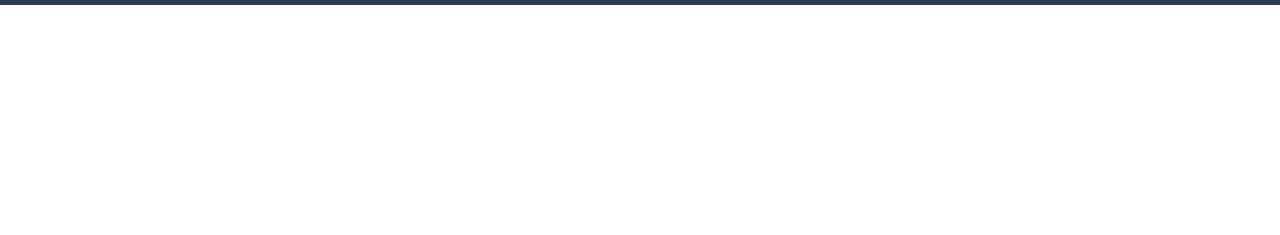
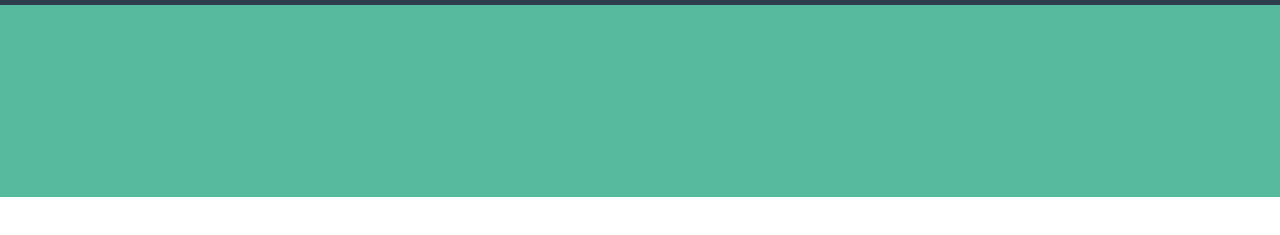
Before and after one commit to filippo1996/html-css-bootstrap-freelancer, a plain HTML site: page index.html in a window 1280 px wide. Shown: the part 51-286 px from the top of the page. Drawn offline with nearby package versions, Linux system fonts and the light colour scheme.

Commit message:
add section jumbotron

```diff
--- a/css/style.css
+++ b/css/style.css
@@ -2,3 +2,8 @@
 .bg_blue{
     background: rgb(47,62,78);
 }
+
+/* jumbotron */
+.jumbotron{
+    background: rgb(87,185,157);
+}
--- a/index.html
+++ b/index.html
@@ -38,7 +38,19 @@
     <!-- end intestazione pagina -->
 
     <!-- corpo della pagina -->
-    <main></main>
+    <main>
+        <!-- section jumbotron-->
+        <section class="jumbotron">
+            <div class="py-5 text-center container">
+                <div class="row py-lg-5">
+                    <div class="col-lg-6 col-md-8 mx-auto">
+
+                    </div>
+                </div>
+            </div>
+        </section>
+        <!-- end section jumbotron-->
+    </main>
     <!-- end corpo della pagina -->
 
     <!-- piè di pagina -->
```
